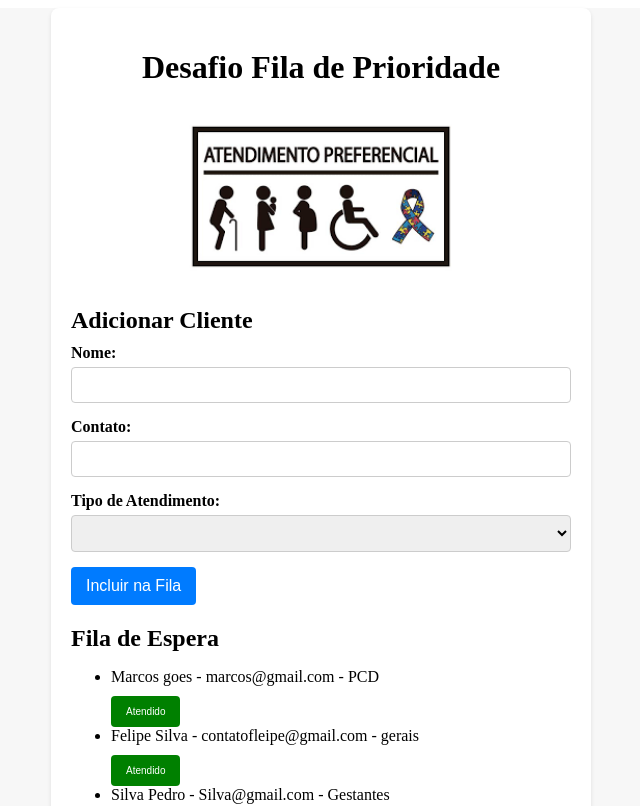
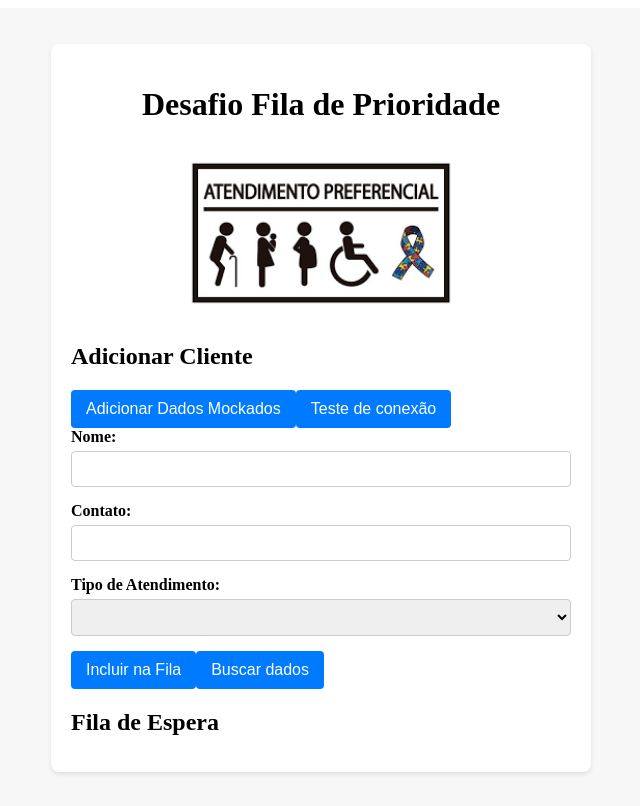
Before and after one commit to Felipe-Gs/DesafioFilaPcdoc, an Angular app: page / in a window 1280 px wide. Shown: the top 806 px of the page, without its empty margins (319-959 px from the left). Built offline with nearby package versions, Linux system fonts and the light colour scheme.

Commit message:
feat: adiiconar botoes de teste

```diff
--- a/src/app/app.component.html
+++ b/src/app/app.component.html
@@ -7,7 +7,10 @@
     </div>
 
     <h2>Adicionar Cliente</h2>
-    <form (ngSubmit)="adicionarCliente()">
+    <h2>{{mensagemTesteConexao}}</h2>
+    <button (click)="adicionarDadosMockados()" class="btn btn-primary">Adicionar Dados Mockados</button>
+    <button (click)="testeConexao()" class="btn btn-primary">Teste de conexão</button>
+    <form (ngSubmit)="adicionarUsuario()">
       <div class="form-group">
         <label for="nome">Nome:</label>
         <input type="text" id="nome" [(ngModel)] ="novoCliente.nome" name="nome" class="form-control" required>
@@ -27,14 +30,15 @@
         </select>
       </div>
       <button type="submit"  class="btn btn-primary">Incluir na Fila</button>
+      <button (click)="buscarUsuarios()"  class="btn btn-primary">Buscar dados</button>
     </form>
 
     <h2>Fila de Espera</h2>
     <div>
         <ul>
-          <li *ngFor="let cliente of filaClientes" class="list-group-item">
+          <li *ngFor="let cliente of clientes" class="list-group-item">
             {{ cliente.nome }} - {{ cliente.contato }} - {{ cliente.tipoAtendimento }} <br>
-            <button type="submit"  class="btn btn-secondy">Atendido</button>
+            <button type="submit"  class="btn btn-secondy">{{cliente.atendido}}</button>
           </li>
         </ul>
     </div>
```
